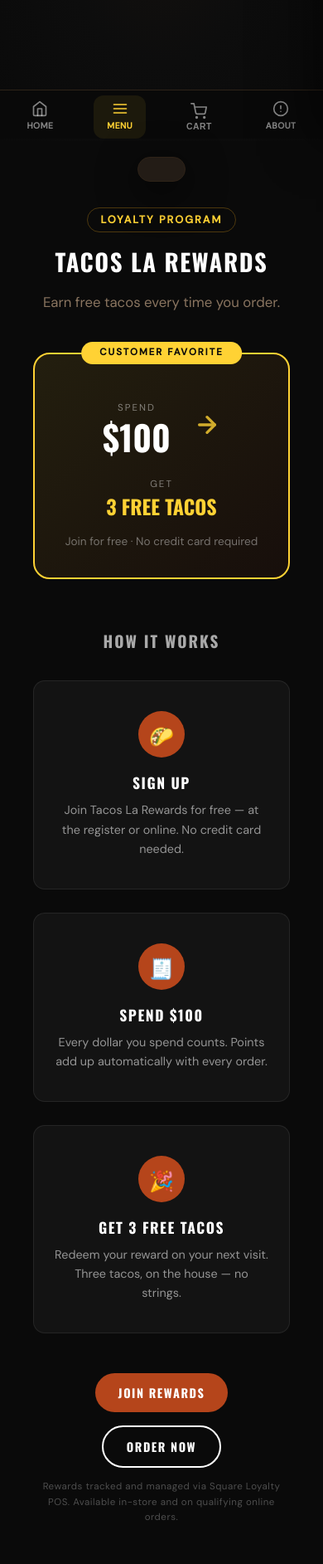
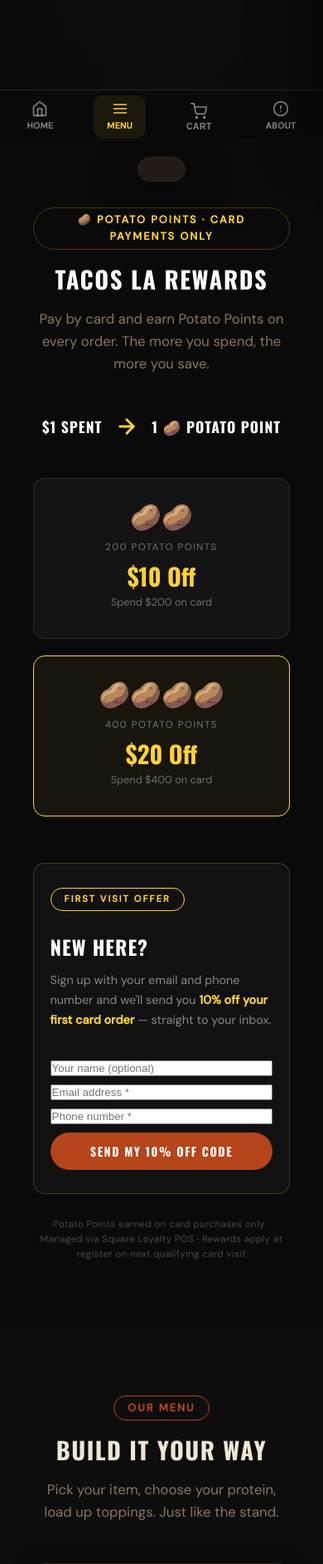
Before and after one commit to cherukupalliphaniteja/Tacos_LA_26, a Flask app: page / in a window 390 px wide. Shown: the part 677-2562 px from the top of the page at 83% size. Run offline with Flask 3, Linux system fonts and the light colour scheme; some libraries are stand-ins or nearby versions.

Commit message:
feat: Potato Points loyalty redesign + first-time signup with 10% off email
- Redesign rewards section: Potato Points branding with potato emoji

- Two-tier reward cards: 200pts= off, 400pts= off (card only)

- First-visit signup form: email+phone -> Flask sends TACO10 coupon via email

- POST /api/rewards-signup route in app.py (rate-limited 5/hr)

- rewards_welcome.html dark-themed email template with coupon + tier info

- JS submitRewardsSignup() using apiFetch (CSRF-safe)

- CSS v8: rewards-tiers, rt-card, rewards-welcome-panel, rwp-* styles

Co-Authored-By: Claude Sonnet 4.6 <noreply@anthropic.com>

```diff
--- a/app.py
+++ b/app.py
@@ -499,6 +499,48 @@ def apply_coupon():
     return jsonify({"success": False, "error": "Invalid coupon code."})
 
 
+# ── API: rewards signup ────────────────────────────────────
+@app.route("/api/rewards-signup", methods=["POST"])
+@limiter.limit("5 per hour")
+def rewards_signup():
+    data  = request.get_json() or {}
+    name  = (data.get("name",  "") or "").strip()
+    email = (data.get("email", "") or "").strip().lower()
+    phone = (data.get("phone", "") or "").strip()
+
+    if not email or not phone:
+        return jsonify({"ok": False, "error": "Email and phone are required."})
+    if not re.match(r'^[^@\s]+@[^@\s]+\.[^@\s]+$', email):
+        return jsonify({"ok": False, "error": "Please enter a valid email address."})
+
+    coupon = "TACO10"
+    try:
+        msg = Message(
+            subject="Your Tacos La Rewards Welcome Code — 10% Off",
+            recipients=[email],
+            html=render_template(
+                "email/rewards_welcome.html",
+                customer_name=name or "Taco Fan",
+                coupon_code=coupon,
+            ),
+        )
+        mail.send(msg)
+        rest_email = app.config.get("RESTAURANT_EMAIL")
+        if rest_email:
+            try:
+                mail.send(Message(
+                    subject=f"New Rewards Signup — {name or email}",
+                    recipients=[rest_email],
+                    body=f"Name: {name or 'N/A'}\nEmail: {email}\nPhone: {phone}",
+                ))
+            except Exception:
+                pass
+        return jsonify({"ok": True})
+    except Exception as e:
+        app.logger.error(f"Rewards signup email failed for {email}: {e}")
+        return jsonify({"ok": False, "error": "Could not send email. Please try again."})
+
+
 # ── API: place order (cash / pay-on-arrival) ───────────────
 @app.route("/api/place-order", methods=["POST"])
 @limiter.limit("10 per minute")
--- a/static/css/style.css
+++ b/static/css/style.css
@@ -883,53 +883,69 @@ h1, h2, h3, h4 {
 
 /* ── REWARDS / LOYALTY ── */
 .section-chip-gold { color: var(--gold); border-color: var(--gold); }
-.rewards-offer-card {
-  position: relative;
-  max-width: 540px; margin: 0 auto;
-  background: linear-gradient(135deg, rgba(255,210,52,0.10) 0%, rgba(181,69,27,0.08) 100%);
-  border: 2px solid var(--gold);
-  border-radius: 20px;
-  padding: 44px 36px 32px;
-  text-align: center;
+
+.rewards-rate {
+  display: flex; align-items: center; justify-content: center; gap: 16px;
+  margin: 0 auto 48px; flex-wrap: wrap;
 }
-.roc-badge {
-  position: absolute; top: -15px; left: 50%; transform: translateX(-50%);
-  background: var(--gold); color: #0A0A0A;
-  font-size: 0.72rem; font-weight: 700; text-transform: uppercase; letter-spacing: 2px;
-  padding: 4px 22px; border-radius: var(--radius-full); white-space: nowrap;
+.rr-eq {
+  font-family: var(--font-display); font-size: clamp(1.1rem, 2.5vw, 1.5rem);
+  font-weight: 700; color: var(--white); letter-spacing: 1px; text-transform: uppercase;
 }
-.roc-body {
-  display: flex; align-items: center; justify-content: center; gap: 28px;
-  margin: 12px 0 20px; flex-wrap: wrap;
+.rewards-rate svg { color: var(--gold); flex-shrink: 0; }
+
+/* Tier Cards */
+.rewards-tiers {
+  display: grid; grid-template-columns: 1fr 1fr;
+  gap: 20px; max-width: 540px; margin: 0 auto 56px;
 }
-.roc-spend, .roc-earn { display: flex; flex-direction: column; align-items: center; gap: 4px; }
-.roc-label {
-  font-size: 0.72rem; text-transform: uppercase; letter-spacing: 2px;
-  color: rgba(255,255,255,0.45);
+.rt-card {
+  background: rgba(255,255,255,0.04);
+  border: 1px solid rgba(255,255,255,0.10);
+  border-radius: var(--radius); padding: 32px 20px; text-align: center;
 }
-.roc-amount {
-  font-family: var(--font-display); font-size: clamp(2.6rem, 6vw, 3.8rem);
-  font-weight: 700; color: var(--white); line-height: 1;
+.rt-card-gold {
+  border-color: var(--gold);
+  background: rgba(255,210,52,0.06);
 }
-.roc-arrow { color: var(--gold); flex-shrink: 0; opacity: 0.8; }
-.roc-reward {
-  font-family: var(--font-display); font-size: clamp(1.5rem, 4vw, 2.2rem);
-  font-weight: 700; color: var(--gold); line-height: 1; text-transform: uppercase;
+.rt-potatoes { font-size: 1.9rem; margin-bottom: 12px; line-height: 1; }
+.rt-pts {
+  font-size: 0.72rem; text-transform: uppercase; letter-spacing: 1.5px;
+  color: rgba(255,255,255,0.4); margin-bottom: 10px;
 }
-.roc-sub { font-size: 0.85rem; color: rgba(255,255,255,0.40); margin-top: 4px; }
-.rewards-cta {
-  display: flex; gap: 16px; justify-content: center; margin-top: 48px; flex-wrap: wrap;
+.rt-reward {
+  font-family: var(--font-display); font-size: clamp(1.8rem, 4vw, 2.6rem);
+  font-weight: 700; color: var(--gold); line-height: 1; margin-bottom: 8px;
 }
+.rt-spend { font-size: 0.8rem; color: rgba(255,255,255,0.38); }
+
+/* Welcome Panel */
+.rewards-welcome-panel {
+  max-width: 720px; margin: 0 auto;
+  background: rgba(255,255,255,0.03);
+  border: 1px solid rgba(255,210,52,0.22);
+  border-radius: var(--radius); padding: 36px 32px;
+  display: grid; grid-template-columns: 1fr 1fr; gap: 36px; align-items: start;
+}
+.rwp-text h3 {
+  font-family: var(--font-display); font-size: 1.5rem; font-weight: 700;
+  color: var(--white); text-transform: uppercase; letter-spacing: 1px;
+  margin: 12px 0 10px;
+}
+.rwp-text p { font-size: 0.9rem; color: rgba(255,255,255,0.5); line-height: 1.65; }
+.rwp-text strong { color: var(--gold); font-weight: 600; }
+.rwp-form { display: flex; flex-direction: column; gap: 10px; }
+.rwp-msg {
+  font-size: 0.84rem; padding: 10px 16px;
+  border-radius: var(--radius-sm); margin-top: 4px;
+}
+.rwp-msg.success { background: rgba(122,158,126,0.18); color: #a8d5ac; }
+.rwp-msg.error   { background: rgba(181,69,27,0.20);   color: #f5a98a; }
+
 .rewards-fine-print {
-  text-align: center; font-size: 0.72rem; color: rgba(255,255,255,0.28);
-  margin-top: 14px; letter-spacing: 0.5px;
+  text-align: center; font-size: 0.72rem; color: rgba(255,255,255,0.25);
+  margin-top: 28px; letter-spacing: 0.4px;
 }
-.rewards-section .section-head.light h3 {
-  font-family: var(--font-display); font-size: clamp(1.2rem, 2.5vw, 1.6rem);
-  text-transform: uppercase; letter-spacing: 2px; color: rgba(255,255,255,0.65);
-  margin-bottom: 32px; margin-top: 0;
-}
-.rewards-section .step-num { font-size: 1.5rem; line-height: 1; }
 
 /* ── RESPONSIVE ── */
 @media (max-width: 900px) {
@@ -964,4 +980,6 @@ h1, h2, h3, h4 {
   .footer-inner { grid-template-columns: 1fr; }
   .offers-grid { grid-template-columns: 1fr; }
   .hero h1 { font-size: 2.4rem; }
+  .rewards-welcome-panel { grid-template-columns: 1fr; padding: 28px 20px; }
+  .rewards-tiers { grid-template-columns: 1fr; max-width: 320px; }
 }
--- a/static/js/app.js
+++ b/static/js/app.js
@@ -207,6 +207,47 @@ function syncMobBadge(count) {
   b.classList.toggle('visible', count > 0);
 }
 
+// ── Rewards signup form ───────────────────────────────────
+async function submitRewardsSignup(e) {
+  e.preventDefault();
+  const form = e.target;
+  const btn  = document.getElementById('rewardsSubmitBtn');
+  const msg  = document.getElementById('rewardsMsg');
+
+  btn.disabled = true;
+  btn.textContent = 'Sending...';
+  msg.style.display = 'none';
+
+  try {
+    const res  = await apiFetch('/api/rewards-signup', {
+      method: 'POST',
+      body: JSON.stringify({
+        name:  form.querySelector('[name=name]').value.trim(),
+        email: form.querySelector('[name=email]').value.trim(),
+        phone: form.querySelector('[name=phone]').value.trim(),
+      }),
+    });
+    const json = await res.json();
+    if (json.ok) {
+      msg.textContent = '🥔 Code sent! Check your email for 10% off your first card order.';
+      msg.className = 'rwp-msg success';
+      form.reset();
+      btn.textContent = 'Code Sent ✓';
+    } else {
+      msg.textContent = json.error || 'Something went wrong. Please try again.';
+      msg.className = 'rwp-msg error';
+      btn.disabled = false;
+      btn.textContent = 'Send My 10% Off Code';
+    }
+  } catch {
+    msg.textContent = 'Network error. Please try again.';
+    msg.className = 'rwp-msg error';
+    btn.disabled = false;
+    btn.textContent = 'Send My 10% Off Code';
+  }
+  msg.style.display = 'block';
+}
+
 // ── Auto-dismiss flash messages ──────────────────────────
 document.addEventListener('DOMContentLoaded', () => {
   updateCartUI();
--- a/templates/base.html
+++ b/templates/base.html
@@ -7,7 +7,7 @@
   <meta name="csrf-token" content="{{ csrf_token() }}"/>
   <link rel="icon" href="{{ logo_url }}" type="image/png"/>
   <link href="https://fonts.googleapis.com/css2?family=Oswald:wght@400;600;700&family=DM+Sans:wght@400;500&display=swap" rel="stylesheet"/>
-  <link rel="stylesheet" href="{{ url_for('static', filename='css/style.css') }}?v=7"/>
+  <link rel="stylesheet" href="{{ url_for('static', filename='css/style.css') }}?v=8"/>
 </head>
 <body>
 
--- a/templates/home.html
+++ b/templates/home.html
@@ -23,59 +23,51 @@
 <section class="section section-dark rewards-section" id="rewards">
   <div class="container">
     <div class="section-head light">
-      <span class="section-chip section-chip-gold">Loyalty Program</span>
+      <span class="section-chip section-chip-gold">🥔 Potato Points &middot; Card Payments Only</span>
       <h2>Tacos La Rewards</h2>
-      <p>Earn free tacos every time you order.</p>
+      <p>Pay by card and earn Potato Points on every order. The more you spend, the more you save.</p>
     </div>
 
-    <!-- Main Offer Card -->
-    <div class="rewards-offer-card">
-      <div class="roc-badge">Customer Favorite</div>
-      <div class="roc-body">
-        <div class="roc-spend">
-          <span class="roc-label">Spend</span>
-          <span class="roc-amount">$100</span>
-        </div>
-        <div class="roc-arrow">
-          <svg width="32" height="32" viewBox="0 0 24 24" fill="none" stroke="currentColor" stroke-width="2.5" stroke-linecap="round" stroke-linejoin="round"><line x1="5" y1="12" x2="19" y2="12"/><polyline points="12 5 19 12 12 19"/></svg>
-        </div>
-        <div class="roc-earn">
-          <span class="roc-label">Get</span>
-          <span class="roc-reward">3 Free Tacos</span>
-        </div>
-      </div>
-      <p class="roc-sub">Join for free &middot; No credit card required</p>
+    <!-- Points explainer -->
+    <div class="rewards-rate">
+      <span class="rr-eq">$1 spent</span>
+      <svg width="28" height="28" viewBox="0 0 24 24" fill="none" stroke="currentColor" stroke-width="2.5" stroke-linecap="round" stroke-linejoin="round"><line x1="5" y1="12" x2="19" y2="12"/><polyline points="12 5 19 12 12 19"/></svg>
+      <span class="rr-eq">1 🥔 Potato Point</span>
     </div>
 
-    <!-- How It Works -->
-    <div class="section-head light" style="margin-top:60px; margin-bottom:32px;">
-      <h3>How It Works</h3>
-    </div>
-    <div class="steps-grid">
-      <div class="step-card">
-        <div class="step-num">🌮</div>
-        <h4>Sign Up</h4>
-        <p>Join Tacos La Rewards for free — at the register or online. No credit card needed.</p>
+    <!-- Tier Cards -->
+    <div class="rewards-tiers">
+      <div class="rt-card">
+        <div class="rt-potatoes">🥔🥔</div>
+        <div class="rt-pts">200 Potato Points</div>
+        <div class="rt-reward">$10 Off</div>
+        <div class="rt-spend">Spend $200 on card</div>
       </div>
-      <div class="step-card">
-        <div class="step-num">🧾</div>
-        <h4>Spend $100</h4>
-        <p>Every dollar you spend counts. Points add up automatically with every order.</p>
-      </div>
-      <div class="step-card">
-        <div class="step-num">🎉</div>
-        <h4>Get 3 Free Tacos</h4>
-        <p>Redeem your reward on your next visit. Three tacos, on the house — no strings.</p>
+      <div class="rt-card rt-card-gold">
+        <div class="rt-potatoes">🥔🥔🥔🥔</div>
+        <div class="rt-pts">400 Potato Points</div>
+        <div class="rt-reward">$20 Off</div>
+        <div class="rt-spend">Spend $400 on card</div>
       </div>
     </div>
 
-    <!-- CTA Buttons -->
-    <div class="rewards-cta">
-      {# TODO: Replace '#rewards' below with the Square Loyalty signup URL when available #}
-      <a href="#rewards" class="btn btn-fire">Join Rewards</a>
-      <a href="#menu" class="btn btn-outline">Order Now</a>
+    <!-- First-time Welcome Offer -->
+    <div class="rewards-welcome-panel">
+      <div class="rwp-text">
+        <span class="section-chip section-chip-gold" style="font-size:0.7rem;">First Visit Offer</span>
+        <h3>New Here?</h3>
+        <p>Sign up with your email and phone number and we'll send you <strong>10% off your first card order</strong> — straight to your inbox.</p>
+      </div>
+      <form class="rwp-form" id="rewardsForm" onsubmit="submitRewardsSignup(event)">
+        <input type="text"  name="name"  placeholder="Your name (optional)" class="form-input"/>
+        <input type="email" name="email" placeholder="Email address *"       class="form-input" required/>
+        <input type="tel"   name="phone" placeholder="Phone number *"        class="form-input" required/>
+        <button type="submit" class="btn btn-fire btn-block" id="rewardsSubmitBtn">Send My 10% Off Code</button>
+        <p id="rewardsMsg" class="rwp-msg" style="display:none;"></p>
+      </form>
     </div>
-    <p class="rewards-fine-print">Rewards tracked and managed via Square Loyalty POS. Available in-store and on qualifying online orders.</p>
+
+    <p class="rewards-fine-print">Potato Points earned on card purchases only &middot; Managed via Square Loyalty POS &middot; Rewards apply at register on next qualifying card visit</p>
   </div>
 </section>
 
```
Also changed, not shown: templates/email/rewards_welcome.html (added, +112 -0 lines).
